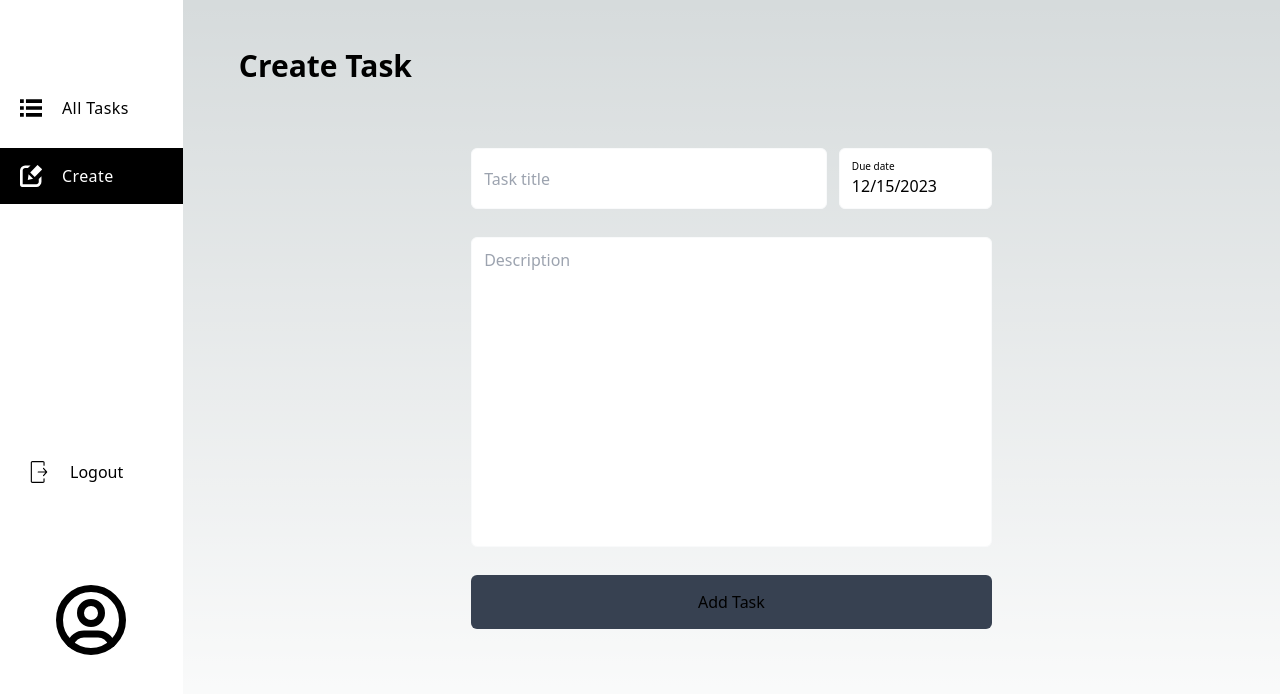
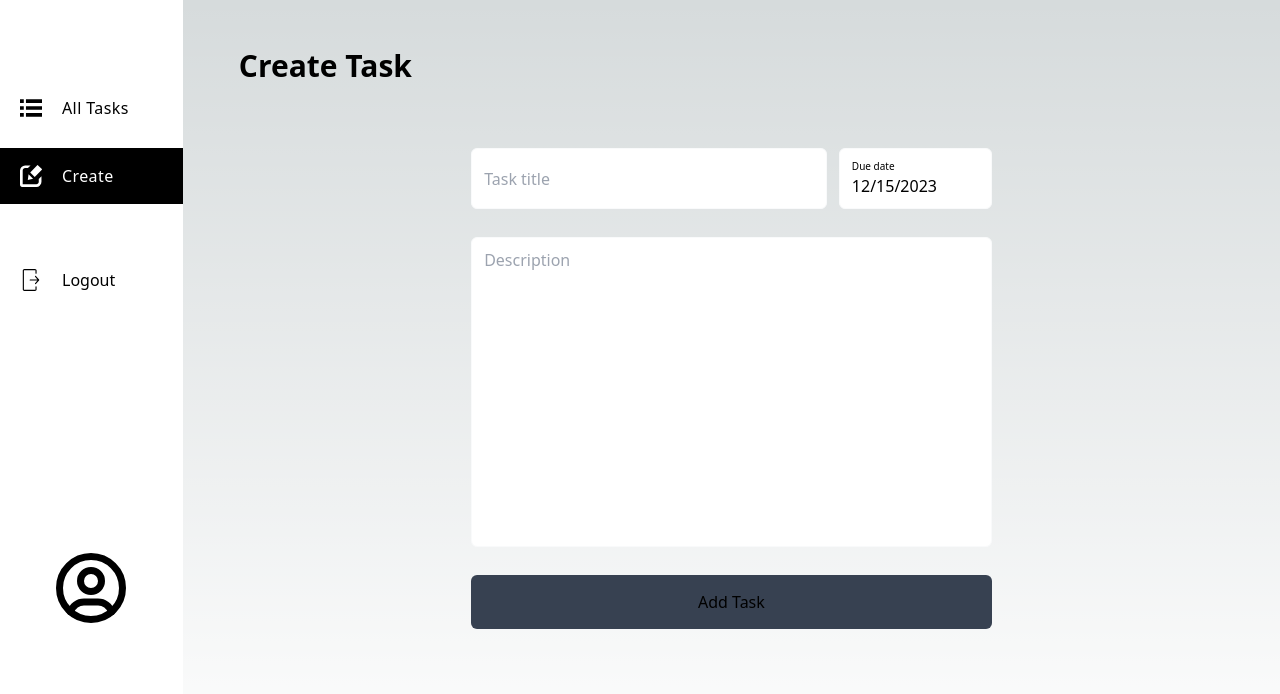
Before and after one commit to okafohenry/task-tracker, a Next.js app: page /home in a window 1280 px wide. Shown: the top 694 px of the page. Built offline with nearby package versions, Linux system fonts and the light colour scheme; sample sign-in values are in the browser's storage.

Commit message:
initial commit

```diff
--- a/src/components/layout/LeftPane.tsx
+++ b/src/components/layout/LeftPane.tsx
@@ -85,17 +85,17 @@ function LeftPane() {
                     </div>
                 </Link> */}
             </div>
-            <div className="mt-[15rem]">
-                <button
+            <button
                 onMouseOver={() => setLogoutActive(true)}
                 onMouseOut={() => setLogoutActive(false)}
                 onClick={handleLogout}
-                className="mt-[3rem] flex flex-row gap-x-5 w-[100%] text-black items-center md:justify-start justify-center  cursor-pointer hover:bg-black hover:text-white md:py-4 p-2 md:px-7">
+                className="mt-[3rem] flex flex-row gap-x-5 w-[100%] text-black items-center md:justify-start justify-center  cursor-pointer hover:bg-black hover:text-white md:py-4 p-2 md:px-5">
                     <Image src={logoutActive ? logoutIconOn  : logoutIcon} alt="log-out" height={22} width={22} />
                     <p className="lg:block hidden">Logout</p>
-                </button>
+            </button>
 
 
+            <div className="mt-[15rem]">
                 <div className="mt-[5rem] lg:h-[80px] lg:w-[80px] h-[30px] w-[30px] mx-auto rounded-full  flex items-center justify-center">
                     <Image src={profileIcon} alt="user" className="" />
                 </div>
```
